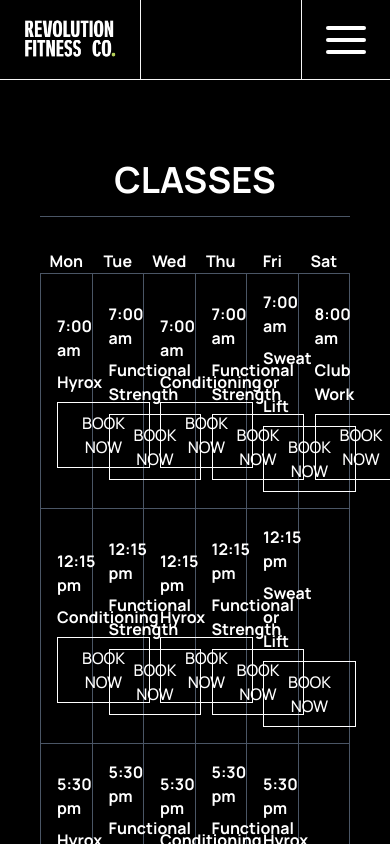
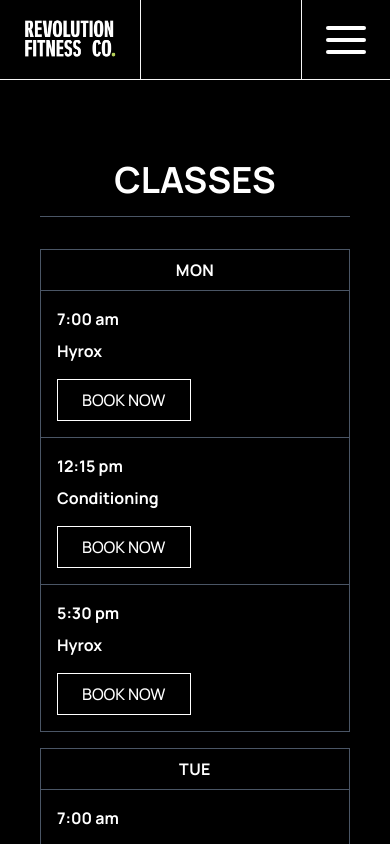
Before and after one commit to Bob-Karemera-Shema/revolution-fitness-co, a Next.js app: page /classes in a window 390 px wide. Shown: the top 844 px of the page. Built offline with nearby package versions, Linux system fonts and the light colour scheme.

Commit message:
fix: timetable mobile responsiveness

```diff
--- a/app/classes/page.tsx
+++ b/app/classes/page.tsx
@@ -52,16 +52,43 @@ export default function About() {
             </div>
 
             <section className="px-10 md:px-20">
-                <table className="w-full table-fixed">
+                {/* Mobile: card layout per day */}
+                <div className="lg:hidden space-y-4">
+                    {filteredSchedule.map((day) => (
+                        <div key={day.day} className="border border-gray-600">
+                            <h3 className="font-bold text-center py-2 border-b border-gray-600 uppercase tracking-wide">
+                                {day.day}
+                            </h3>
+                            {day.classes.length > 0 ? (
+                                <div className="divide-y divide-gray-600">
+                                    {day.classes.map((cls) => (
+                                        <div key={cls.time + cls.name} className="py-4 px-4 space-y-2 font-bold">
+                                            <p>{cls.time}</p>
+                                            <p>{cls.name}</p>
+                                            <Link href="https://play.google.com/store/apps/details?id=clubwise.com.fitsense" target="_blank" rel="noopener noreferrer" aria-label="Sign Up" className="pt-2 block">
+                                                <Button type="primary" className="w-fit">
+                                                    Book Now
+                                                </Button>
+                                            </Link>
+                                        </div>
+                                    ))}
+                                </div>
+                            ) : (
+                                <p className="py-4 px-4 text-gray-400 text-sm">No classes</p>
+                            )}
+                        </div>
+                    ))}
+                </div>
+
+                {/* Desktop: table layout */}
+                <table className="hidden lg:table w-full table-fixed">
                     <thead>
                         <tr>
-                            {
-                                filteredSchedule.map((day, index) => (
+                            {filteredSchedule.map((day, index) => (
                                 <th key={day.day + index} className="text-center">
                                     {day.day}
                                 </th>
-                                ))
-                            }
+                            ))}
                         </tr>
                     </thead>
                     <tbody>
@@ -73,8 +100,7 @@ export default function About() {
                                         const cls = day.classes[rowIndex];
                                         return (
                                             <td key={day.day} className="py-4 px-4 space-y-2 border border-gray-600 font-bold">
-                                                {
-                                                    cls && (
+                                                {cls && (
                                                     <>
                                                         <p>{cls.time}</p>
                                                         <p>{cls.name}</p>
@@ -84,8 +110,7 @@ export default function About() {
                                                             </Button>
                                                         </Link>
                                                     </>
-                                                    )
-                                                }
+                                                )}
                                             </td>
                                         );
                                     })}
```
Also changed, not shown: 1 other file (tests, documents, lock files or other folders). Lines whose indentation alone changed are shown as unchanged.
